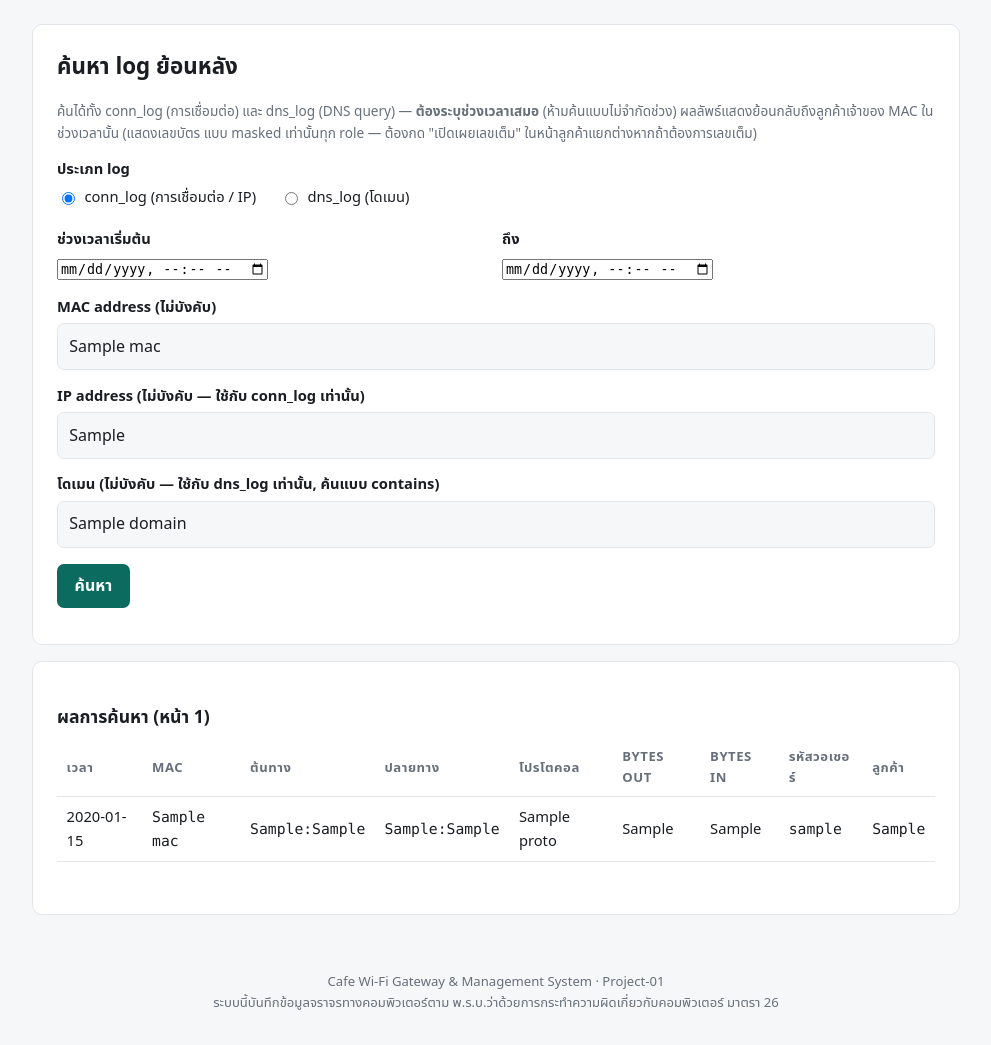
After one commit to Lenilk/Cafe-wifi, a Python web app: template app/admin/templates/logs_search.html in a window 1280 px wide. The commit adds this page. Shown: the whole page, without its empty margins (144-1135 px from the left). Run offline with Jinja, Linux system fonts and the light colour scheme; the template is opened without the code that fills it: most values are stand-ins (such as "Sample title", 1, 10 or a date in 2020).

Commit message:
N9: หน้าเว็บค้น log ใน Admin (ปิด T10) ⭐ ช่องว่างที่ใหญ่ที่สุด
- เพิ่ม GET /logs + @login_required (ไม่ต้อง admin -- staff ค้นได้เหมือนกัน) ใน admin/app.py
- ค้นได้ทั้ง conn_log และ dns_log กรองด้วยช่วงเวลา (บังคับกรอกเสมอ)/MAC/IP/โดเมน
- แบ่งหน้า 50 แถว/หน้า ด้วยการดึงเกิน 1 แถวแทนรัน COUNT(*) แยก (ประหยัด RAM บน Pi)
- mapping ย้อนกลับ conn_log.mac -> device -> voucher -> customer จับคู่ตามช่วงเวลาที่
  voucher valid จริง (ไม่ใช่ join ตาม mac เฉย ๆ เพราะ mac ใช้ซ้ำข้ามช่วงเวลาได้)
- natid_masked มาจากคอลัมน์ mask สำเร็จรูป -- ไม่เคย SELECT natid_enc/natid_hash เลย
  ไม่ว่า role ไหน ตรงตาม §6.2 ข้อ 5
- ลง audit_log (action='search_log') ทุกครั้งที่ค้นสำเร็จ
- เพิ่ม logs_search.html + ปุ่มนำทางใน base.html

เทสต์ใหม่ 9 เคสใน tests/test_logs_search.py ครบทุกเกณฑ์ที่ CODING_BRIEF.md ระบุใน 'ผ่านเมื่อ'
อัปเดต PROJECT_PLAN.md: §7 repo layout, §9 Task Board (Phase 4), §10 Work Log, §12 T10

รันชุดเทสต์เต็ม 207 เคส ผ่าน 203/203 ที่รันได้บนเครื่องนี้ (เพิ่มจาก 194 เดิม ไม่มีเคสเก่าพัง)

Co-Authored-By: Claude Sonnet 5 <noreply@anthropic.com>

```diff
--- a/app/admin/templates/base.html
+++ b/app/admin/templates/base.html
@@ -75,6 +75,7 @@
     <a href="{{ url_for('dashboard') }}">แดชบอร์ด</a>
     <a href="{{ url_for('issue') }}">ออกรหัสให้ลูกค้า</a>
     <a href="{{ url_for('customers') }}">ลูกค้า</a>
+    <a href="{{ url_for('search_logs') }}">ค้นหา log</a>
     <a href="{{ url_for('status_page') }}">สถานะระบบ</a>
     <span class="hint">{{ current_user }} ({{ current_role }})</span>
     <form method="post" action="{{ url_for('logout') }}" style="display:inline">
--- /dev/null
+++ b/app/admin/templates/logs_search.html
@@ -0,0 +1,107 @@
+{% extends "base.html" %}
+{% block title %}ค้นหา log{% endblock %}
+{% block body %}
+<div class="card">
+  <h1>ค้นหา log ย้อนหลัง</h1>
+  <p class="hint">
+    ค้นได้ทั้ง conn_log (การเชื่อมต่อ) และ dns_log (DNS query) — <strong>ต้องระบุช่วงเวลาเสมอ</strong>
+    (ห้ามค้นแบบไม่จำกัดช่วง) ผลลัพธ์แสดงย้อนกลับถึงลูกค้าเจ้าของ MAC ในช่วงเวลานั้น (แสดงเลขบัตร
+    แบบ masked เท่านั้นทุก role — ต้องกด "เปิดเผยเลขเต็ม" ในหน้าลูกค้าแยกต่างหากถ้าต้องการเลขเต็ม)
+  </p>
+
+  {% if error %}<div class="msg err">{{ error }}</div>{% endif %}
+
+  <form method="get">
+    <label>ประเภท log</label>
+    <div style="display:flex;gap:1.5rem;margin:.3rem 0">
+      <label style="font-weight:400;display:flex;gap:.4rem;align-items:center;margin:0">
+        <input type="radio" name="log_type" value="conn" style="width:auto"
+               {{ 'checked' if log_type != 'dns' }}> conn_log (การเชื่อมต่อ / IP)
+      </label>
+      <label style="font-weight:400;display:flex;gap:.4rem;align-items:center;margin:0">
+        <input type="radio" name="log_type" value="dns" style="width:auto"
+               {{ 'checked' if log_type == 'dns' }}> dns_log (โดเมน)
+      </label>
+    </div>
+
+    <div class="grid" style="grid-template-columns:1fr 1fr">
+      <div>
+        <label for="start">ช่วงเวลาเริ่มต้น</label>
+        <input type="datetime-local" id="start" name="start" value="{{ start }}" required>
+      </div>
+      <div>
+        <label for="end">ถึง</label>
+        <input type="datetime-local" id="end" name="end" value="{{ end }}" required>
+      </div>
+    </div>
+
+    <label for="mac">MAC address (ไม่บังคับ)</label>
+    <input type="text" id="mac" name="mac" class="mono" value="{{ mac }}"
+           placeholder="AA:BB:CC:DD:EE:FF">
+
+    <label for="ip">IP address (ไม่บังคับ — ใช้กับ conn_log เท่านั้น)</label>
+    <input type="text" id="ip" name="ip" class="mono" value="{{ ip }}" placeholder="10.10.0.105">
+
+    <label for="domain">โดเมน (ไม่บังคับ — ใช้กับ dns_log เท่านั้น, ค้นแบบ contains)</label>
+    <input type="text" id="domain" name="domain" class="mono" value="{{ domain }}"
+           placeholder="example.com">
+
+    <p><button type="submit">ค้นหา</button></p>
+  </form>
+</div>
+
+{% if rows %}
+<div class="card">
+  <h2>ผลการค้นหา (หน้า {{ page }}{{ ' — มีผลลัพธ์เพิ่มเติม' if has_next }})</h2>
+  <div style="overflow-x:auto">
+  <table>
+    {% if log_type == 'dns' %}
+    <tr><th>เวลา</th><th>IP ลูกค้า</th><th>MAC</th><th>โดเมน</th><th>ประเภท</th><th>คำตอบ</th>
+        <th>รหัสวอเชอร์</th><th>ลูกค้า</th></tr>
+    {% for r in rows %}
+    <tr>
+      <td>{{ r.ts.strftime('%d/%m/%Y %H:%M:%S') }}</td>
+      <td class="mono">{{ r.client_ip }}</td>
+      <td class="mono">{{ r.mac or '-' }}</td>
+      <td class="mono">{{ r.qname }}</td>
+      <td>{{ r.qtype or '-' }}</td>
+      <td class="mono">{{ r.answer or '-' }}</td>
+      <td class="mono">{{ r.voucher_username or '-' }}</td>
+      <td class="mono">{{ r.natid_masked or 'ไม่ทราบ' }}</td>
+    </tr>
+    {% endfor %}
+    {% else %}
+    <tr><th>เวลา</th><th>MAC</th><th>ต้นทาง</th><th>ปลายทาง</th><th>โปรโตคอล</th>
+        <th>bytes out</th><th>bytes in</th><th>รหัสวอเชอร์</th><th>ลูกค้า</th></tr>
+    {% for r in rows %}
+    <tr>
+      <td>{{ r.ts.strftime('%d/%m/%Y %H:%M:%S') }}</td>
+      <td class="mono">{{ r.mac }}</td>
+      <td class="mono">{{ r.src_ip }}:{{ r.src_port or '-' }}</td>
+      <td class="mono">{{ r.dst_ip }}:{{ r.dst_port or '-' }}</td>
+      <td>{{ r.proto }}</td>
+      <td>{{ r.bytes_out or 0 }}</td>
+      <td>{{ r.bytes_in or 0 }}</td>
+      <td class="mono">{{ r.voucher_username or '-' }}</td>
+      <td class="mono">{{ r.natid_masked or 'ไม่ทราบ' }}</td>
+    </tr>
+    {% endfor %}
+    {% endif %}
+  </table>
+  </div>
+
+  <p style="margin-top:1rem;display:flex;gap:.5rem">
+    {% if has_prev %}
+    <a class="btn ghost" style="background:transparent;border:1px solid var(--line);color:var(--ink)"
+       href="{{ url_for('search_logs', log_type=log_type, start=start, end=end, mac=mac, ip=ip, domain=domain, page=page-1) }}">← ก่อนหน้า</a>
+    {% endif %}
+    {% if has_next %}
+    <a class="btn ghost" style="background:transparent;border:1px solid var(--line);color:var(--ink)"
+       href="{{ url_for('search_logs', log_type=log_type, start=start, end=end, mac=mac, ip=ip, domain=domain, page=page+1) }}">ถัดไป →</a>
+    {% endif %}
+  </p>
+</div>
+{% elif not error %}
+<div class="card"><p class="hint">ไม่พบผลลัพธ์ในเงื่อนไขที่ค้น</p></div>
+{% endif %}
+{% endblock %}
--- a/app/common/audit.py
+++ b/app/common/audit.py
@@ -20,6 +20,7 @@ LOGIN_FAIL = "login_fail"
 SETUP_ADMIN = "setup_admin"
 DISK_ALERT = "disk_alert"  # N1 (CODING_BRIEF.md) -- ดิสก์เต็ม = log หยุดเขียน = ผิด ม.26
 ERASE_CUSTOMER = "erase_customer"  # N6 (CODING_BRIEF.md) -- DSR: ลบข้อมูลรายบุคคลตามคำขอ (PDPA §6.2 ข้อ 6)
+SEARCH_LOG = "search_log"  # N9 (CODING_BRIEF.md) -- ค้น conn_log/dns_log ใน Admin ต้องมีร่องรอยทุกครั้งตาม PDPA
 
 
 def log(action: str, staff_id: int | None = None, target: str = "",
```
Also changed, not shown: PROJECT_PLAN.md (+22 -8 lines), app/admin/app.py (+95 -0 lines), tests/test_logs_search.py (added, +289 -0 lines).
